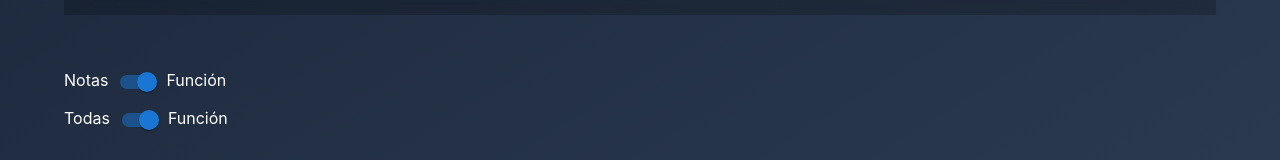
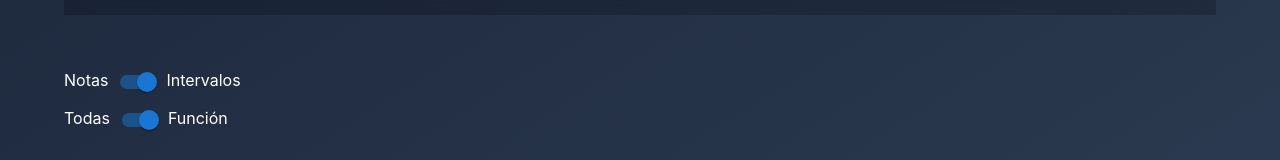
Before and after one commit to DeFrankCom/guitar-trainer, a React (Vite) app: page / in a window 1280 px wide. Shown: the part 139-299 px from the top of the page. Built offline with nearby package versions, Linux system fonts and the light colour scheme.

Commit message:
WIP: pass scale to Fretboard component

```diff
--- a/src/App.tsx
+++ b/src/App.tsx
@@ -1,17 +1,21 @@
 import { useState } from "react";
 import { Fretboard } from '@/components/Fretboard';
 import Switch from '@mui/material/Switch';
+import { generateScale } from "./utils/scales";
 
 
 function App() {
   const [checked, setChecked] = useState(true);
   const [viewOnlyFunction, setViewOnlyFunction] = useState(true);
+  const cMajor = generateScale("C", "major");
   const handleChange = (event: React.ChangeEvent<HTMLInputElement>) => {
     setChecked(event.target.checked);
   };
   const handleVisibility= (event: React.ChangeEvent<HTMLInputElement>) => {
     setViewOnlyFunction(event.target.checked);
   };
+
+  console.log(cMajor);
 
   return (
     <div className="flex flex-col justify-center gap-12 min-h-screen overflow-x-hidden">
@@ -30,7 +34,7 @@ function App() {
             checked={checked}
             onChange={handleChange}
           />
-          <label>Función</label>
+          <label>Intervalos</label>
         </div>
         <div>
           <label>Todas</label>
@@ -42,7 +46,7 @@ function App() {
         </div>
       </div>
       <main className="flex flex-col items-center gap-5 p-5 w-full">
-        <Fretboard showNotes={!checked} viewOnlyFunction={viewOnlyFunction} />
+        <Fretboard showNotes={!checked} viewOnlyFunction={viewOnlyFunction} selectedScale={cMajor} />
       </main>
     </div>
   )
--- a/src/components/Fretboard.tsx
+++ b/src/components/Fretboard.tsx
@@ -2,19 +2,22 @@ import React, { useState } from 'react';
 import type { FretboardData, FretboardNote } from '@/types/FretboardNote';
 import { generateFretboardData } from '@/utils/fretboardData';
 import { cagedPositions } from '@/utils/cagedPositions';
-import { Note } from '@/components/Note';
+import { Note as NoteCmp } from '@/components/Note';
+import type { Note } from "@/utils/scales";
 // Definición de las posiciones, etiquetas y colores según la imagen
 
 const NUM_FRETS = 17;
 
 type FretboardProps = {
+  selectedScale: Note[];
   showNotes: boolean;
   viewOnlyFunction: boolean;
 }
 
-export const Fretboard: React.FC<FretboardProps> = ({ showNotes: showNoteName, viewOnlyFunction}) => {
+export const Fretboard: React.FC<FretboardProps> = ({ showNotes: showNoteName, viewOnlyFunction, selectedScale}) => {
   const [fretboardData] = useState<FretboardData>(() => generateFretboardData(NUM_FRETS));
 
+  console.log(selectedScale);
   return (
     <div className="flex justify-center items-center p-5 w-full">
       <div className="bg-guitar-brown border-3 border-guitar-dark rounded-lg p-5 shadow-2xl w-full max-w-full overflow-x-auto">
@@ -39,7 +42,7 @@ export const Fretboard: React.FC<FretboardProps> = ({ showNotes: showNoteName, v
             <div className="flex flex-1 gap-0.5 w-full">
               {guitarString.notes.map((note: FretboardNote) => {
                 const pos = cagedPositions.find((p: any) => p.string === note.string && p.fret === note.fret);
-                return <Note key={note.fret} pos={pos} note={note} showNoteName={showNoteName} viewOnlyFunction={viewOnlyFunction} />;
+                return <NoteCmp key={note.fret} pos={pos} note={note} showNoteName={showNoteName} viewOnlyFunction={viewOnlyFunction} />;
               })}
             </div>
           </div>
--- a/src/utils/fretboardData.ts
+++ b/src/utils/fretboardData.ts
@@ -46,7 +46,6 @@ export function generateFretboardData(totalFrets: number = 12): FretboardData {
       notes
     });
   }
-  console.log({strings});
   return {
     strings,
     totalFrets
--- a/src/utils/scales.ts
+++ b/src/utils/scales.ts
@@ -1,7 +1,7 @@
 // Musical scale generator in TypeScript
 
-type Note = string;
-type ScaleType = 'major' | 'minor' | 'majorPentatonic' | 'minorPentatonic';
+export type Note = string;
+export type ScaleType = 'major' | 'minor' | 'majorPentatonic' | 'minorPentatonic';
 
 // Chromatic scale with all 12 notes
 const CHROMATIC_SCALE: Note[] = [
```
